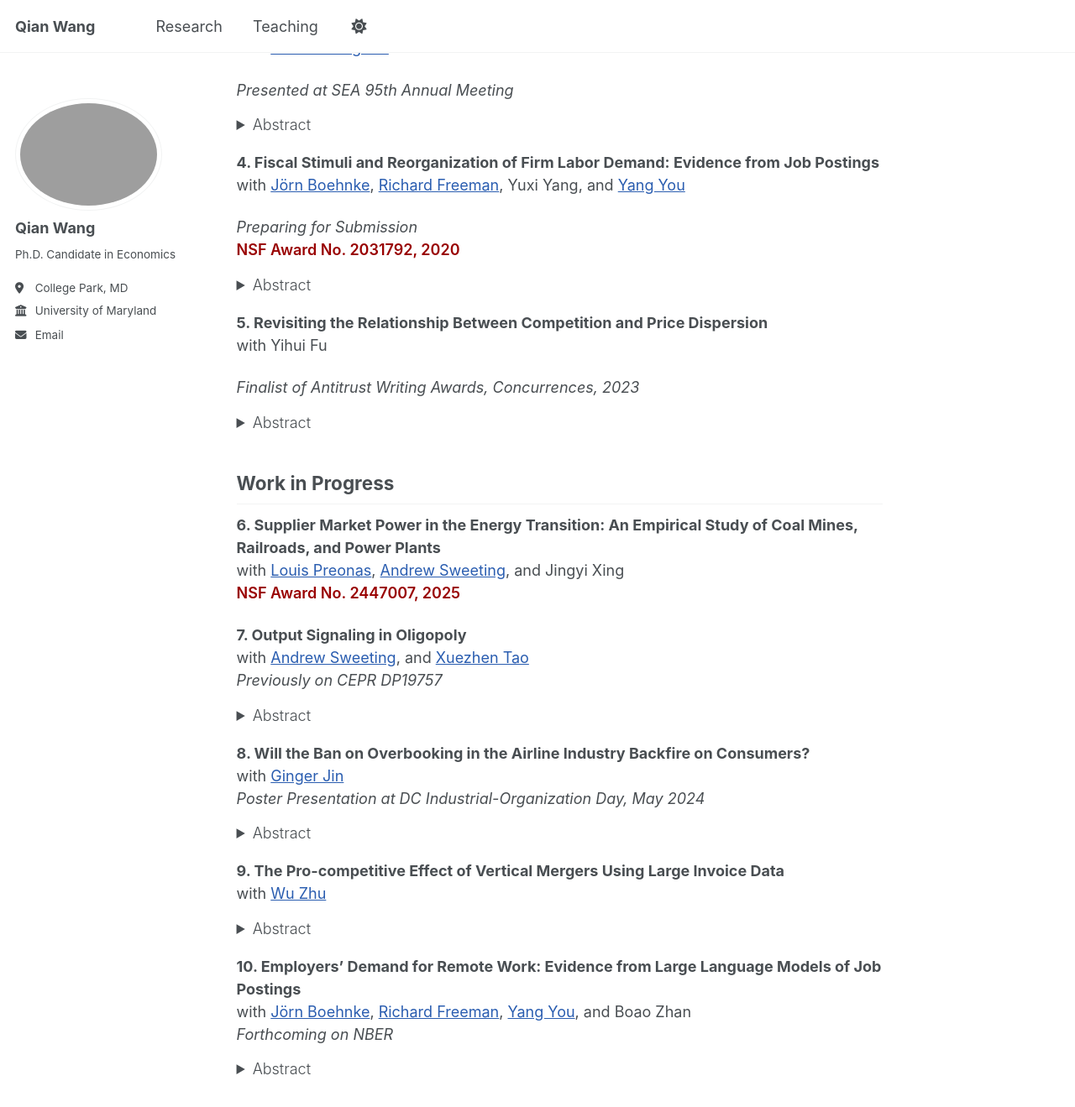
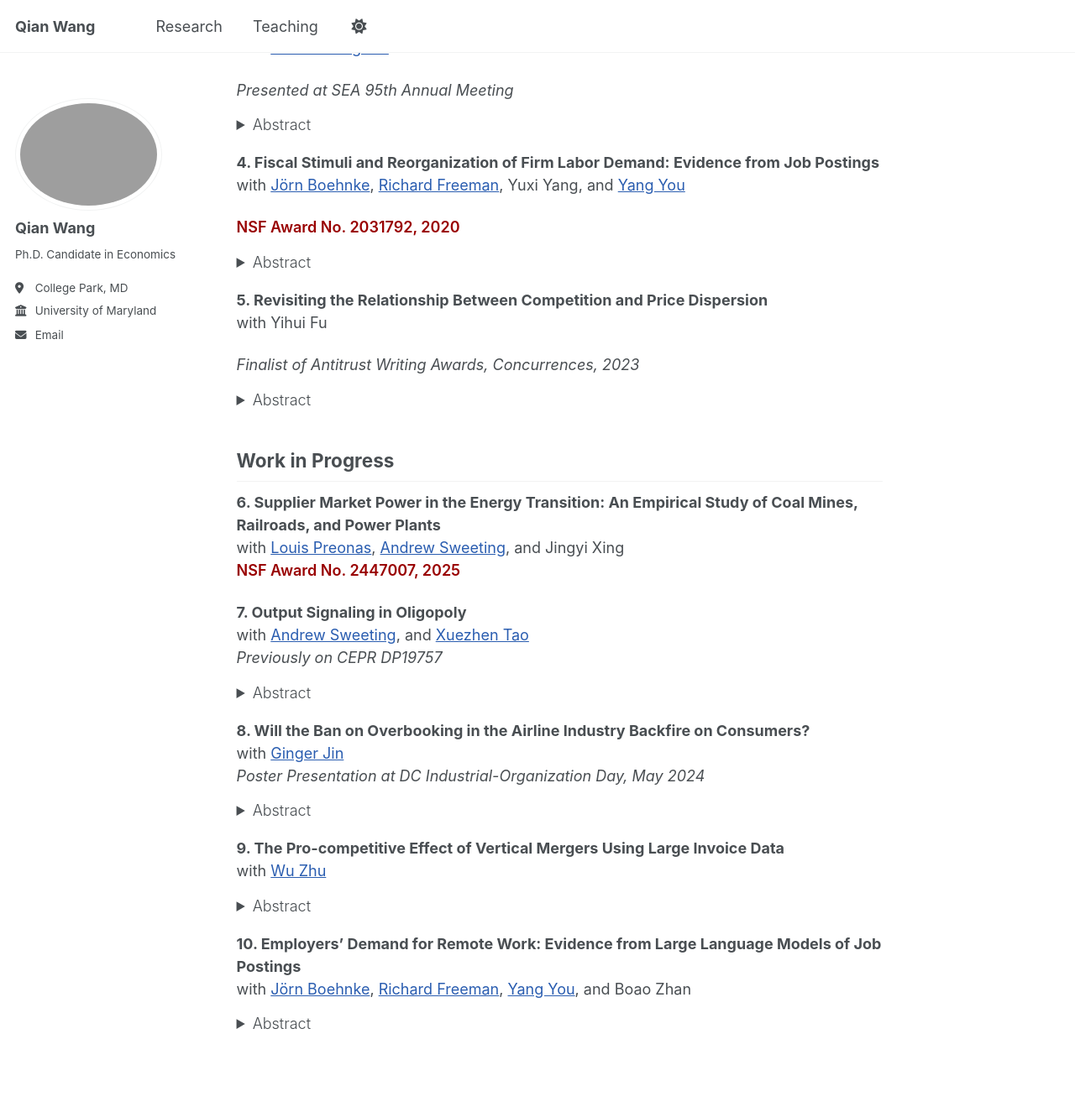
Before and after one commit to qwang819/qwang819.github.io, a Jekyll site: the page built from _pages/about.md, in a window 1280 px wide and 1400 px high, scrolled down 865 px. Shown: the top 1319 px of the window at 84% size. Built offline with Jekyll 4.4.1, drawn with Linux system fonts in a browser that asks for light colours; a script that is not in the unit is left out.

Commit message:
Update about.md

```diff
--- a/_pages/about.md
+++ b/_pages/about.md
@@ -58,7 +58,6 @@ with <a href="https://www.brunopellegrino.com/" style="color: #2A5DB0;">Bruno Pe
 with <a href="https://jboehnke.com/" style="color: #2A5DB0;">Jörn Boehnke</a>, <a href="https://freeman.scholars.harvard.edu/" style="color: #2A5DB0;">Richard Freeman</a>, Yuxi Yang, and <a href="https://yangyou1.weebly.com/" style="color: #2A5DB0;">Yang You</a>
 
 
-*Preparing for Submission*
 <span style="color:#990000; font-weight:600;">NSF Award No. 2031792, 2020</span>
 <details style="margin-top: -0.5rem; margin-bottom: 1rem;">
   <summary><span style="font-weight:300;">Abstract</span></summary>
@@ -118,7 +117,7 @@ with <a href="https://sites.google.com/view/zhuwu/about?authuser=0" style="color
 
 **10. Employers’ Demand for Remote Work: Evidence from Large Language Models of Job Postings**
 with <a href="https://jboehnke.com/" style="color: #2A5DB0;">Jörn Boehnke</a>, <a href="https://freeman.scholars.harvard.edu/" style="color: #2A5DB0;">Richard Freeman</a>, <a href="https://yangyou1.weebly.com/" style="color: #2A5DB0;">Yang You</a>, and Boao Zhan
-*Forthcoming on NBER*
+
 <details style="margin-top: -0.5rem; margin-bottom: 1rem;">
   <summary><span style="font-weight:300;">Abstract</span></summary>
   <p style="text-align: justify;">
```
